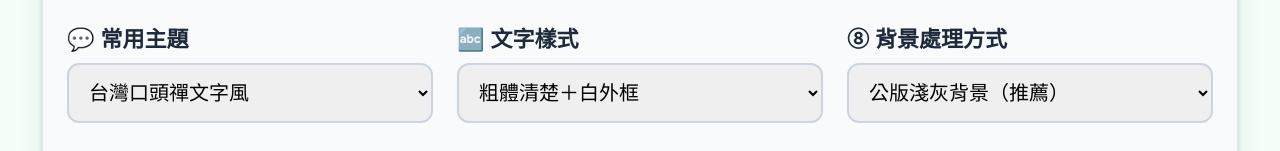
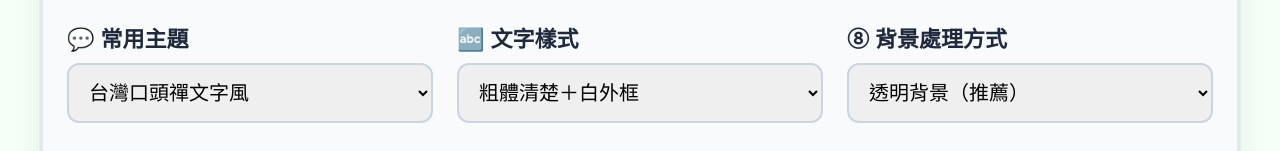
Before and after one commit to newbieteacher/linetools1, a plain HTML site: page prompt.html in a window 1280 px wide. Shown: the part 801-952 px from the top of the page. Drawn offline with nearby package versions, Linux system fonts and the light colour scheme.

Commit message:
Add files via upload

```diff
--- a/prompt.html
+++ b/prompt.html
@@ -287,6 +287,7 @@ font-size:20px;line-height:1.8;color:#e2e8f0;max-width:700px;">
   <label>⑧ 背景處理方式</label>
   <select id="backgroundType">
 
+   <option>透明背景（推薦）</option>
    <option>公版淺灰背景（推薦）</option>
     <option>純白背景（推薦）</option>
     <option>方便去背背景</option>
```
